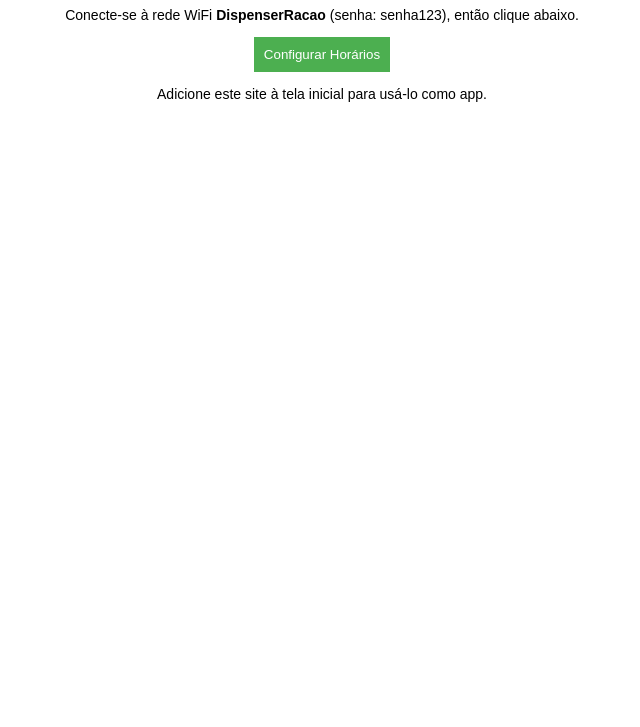
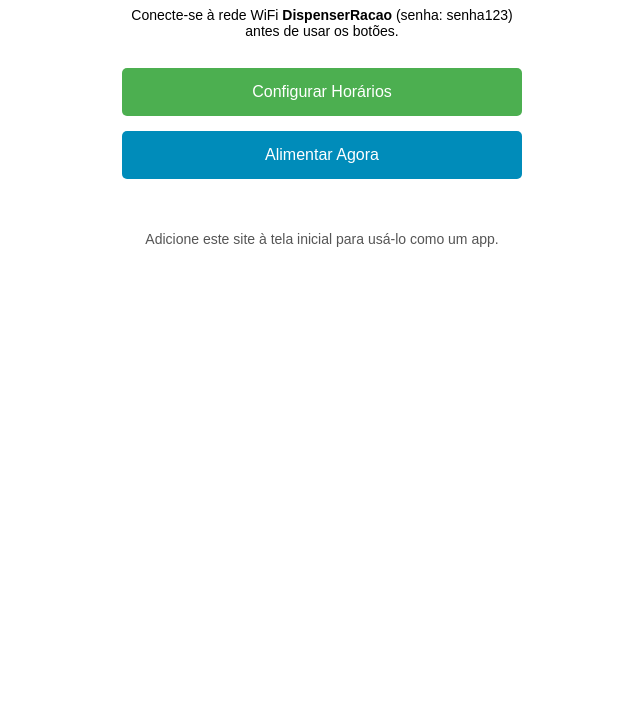
Before and after one commit to MatAlvess/dispenser-racao, a plain HTML site: page index.html in a window 1280 px wide. Shown: the part 73-800 px from the top of the page, without its empty margins (318-958 px from the left). Drawn offline with Linux system fonts and the light colour scheme.

Commit message:
Mudança_botaoservir

```diff
--- a/index.html
+++ b/index.html
@@ -7,21 +7,58 @@
   <link rel="manifest" href="manifest.json">
   <style>
     body { font-family: Arial, sans-serif; text-align: center; margin: 20px; }
-    input { margin: 10px; padding: 5px; }
-    button { padding: 10px; background: #4CAF50; color: white; border: none; cursor: pointer; }
+    .container { max-width: 400px; margin: auto; }
+    button {
+      padding: 15px;
+      background: #4CAF50;
+      color: white;
+      border: none;
+      cursor: pointer;
+      width: 100%;
+      margin-top: 15px;
+      font-size: 16px;
+      border-radius: 5px;
+    }
+    #btn-alimentar { background-color: #008CBA; } /* Cor diferente para o botão de alimentar */
     p { font-size: 14px; }
+    #status { margin-top: 20px; font-weight: bold; }
   </style>
 </head>
 <body>
-  <h1>Configurar Dispenser de Ração</h1>
-  <p>Conecte-se à rede WiFi <b>DispenserRacao</b> (senha: senha123), então clique abaixo.</p>
-  <button onclick="window.location.href='http://192.168.4.1'">Configurar Horários</button>
-  <p>Adicione este site à tela inicial para usá-lo como app.</p>
+  <div class="container">
+    <h1>Controle do Dispenser</h1>
+    <p>Conecte-se à rede WiFi <b>DispenserRacao</b> (senha: senha123) antes de usar os botões.</p>
+
+    <button onclick="window.location.href='http://192.168.4.1'">Configurar Horários</button>
+
+    <button id="btn-alimentar" onclick="alimentarAgora()">Alimentar Agora</button>
+
+    <p id="status"></p> <br>
+    <p style="color: #555;">Adicione este site à tela inicial para usá-lo como um app.</p>
+  </div>
 
   <script>
     if ('serviceWorker' in navigator) {
       navigator.serviceWorker.register('service-worker.js');
     }
+
+    // NOVA FUNÇÃO JAVASCRIPT
+    function alimentarAgora() {
+      const statusEl = document.getElementById('status');
+      statusEl.textContent = 'Enviando comando...';
+
+      // O fetch tenta acessar o endereço no ESP. O {mode: 'no-cors'} ajuda a evitar erros
+      // quando o browser tenta se comunicar com um IP local (o ESP) a partir de uma página da web (GitHub).
+      fetch('http://192.168.4.1/alimentar', { mode: 'no-cors' })
+        .then(() => {
+          statusEl.textContent = 'Comando enviado com sucesso!';
+          setTimeout(() => { statusEl.textContent = ''; }, 3000); // Limpa a mensagem depois de 3 segundos
+        })
+        .catch(error => {
+          console.error('Erro:', error);
+          statusEl.textContent = 'Falha ao comunicar com o dispenser. Verifique a conexão WiFi.';
+        });
+    }
   </script>
 </body>
 </html>
```
